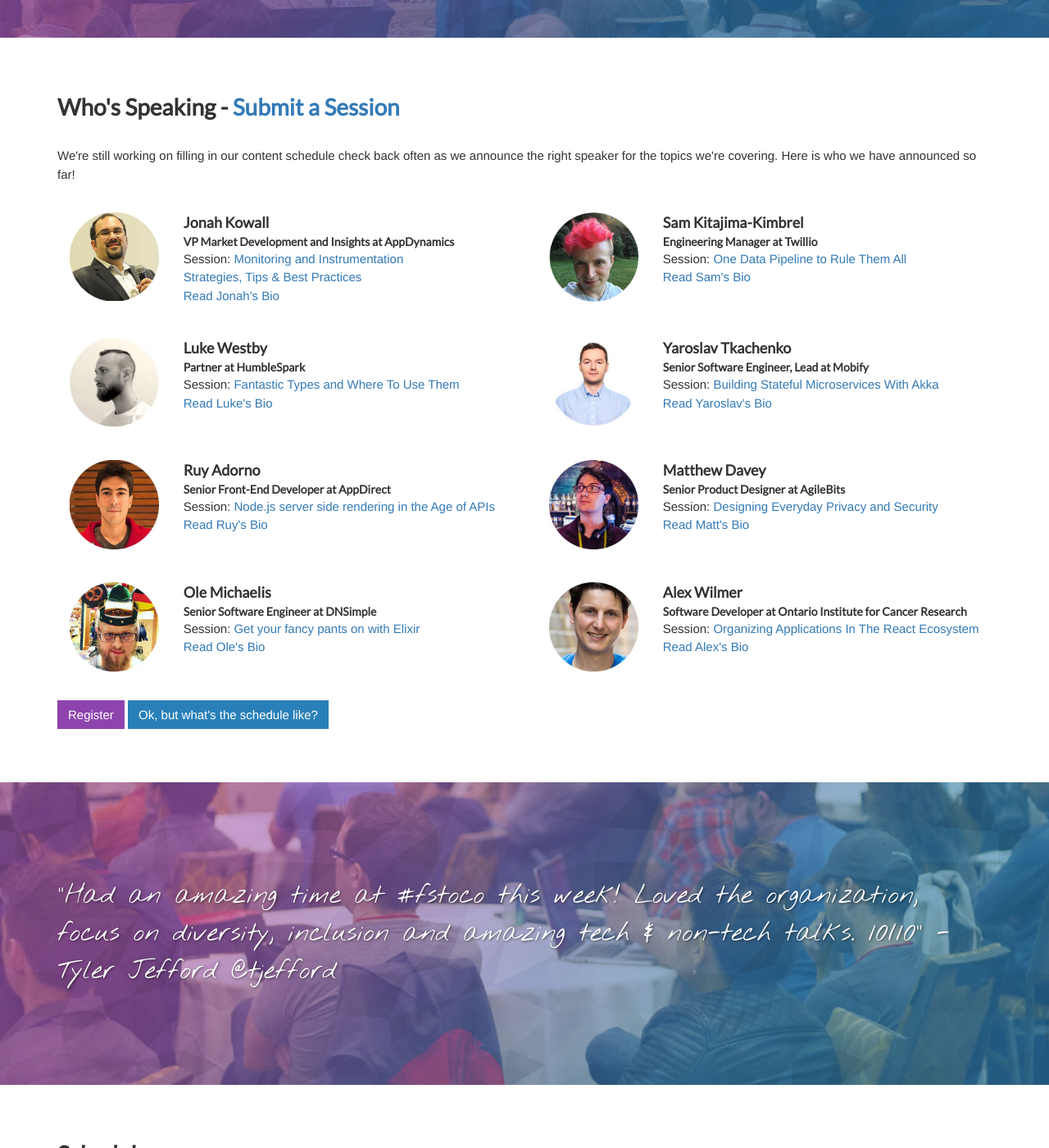
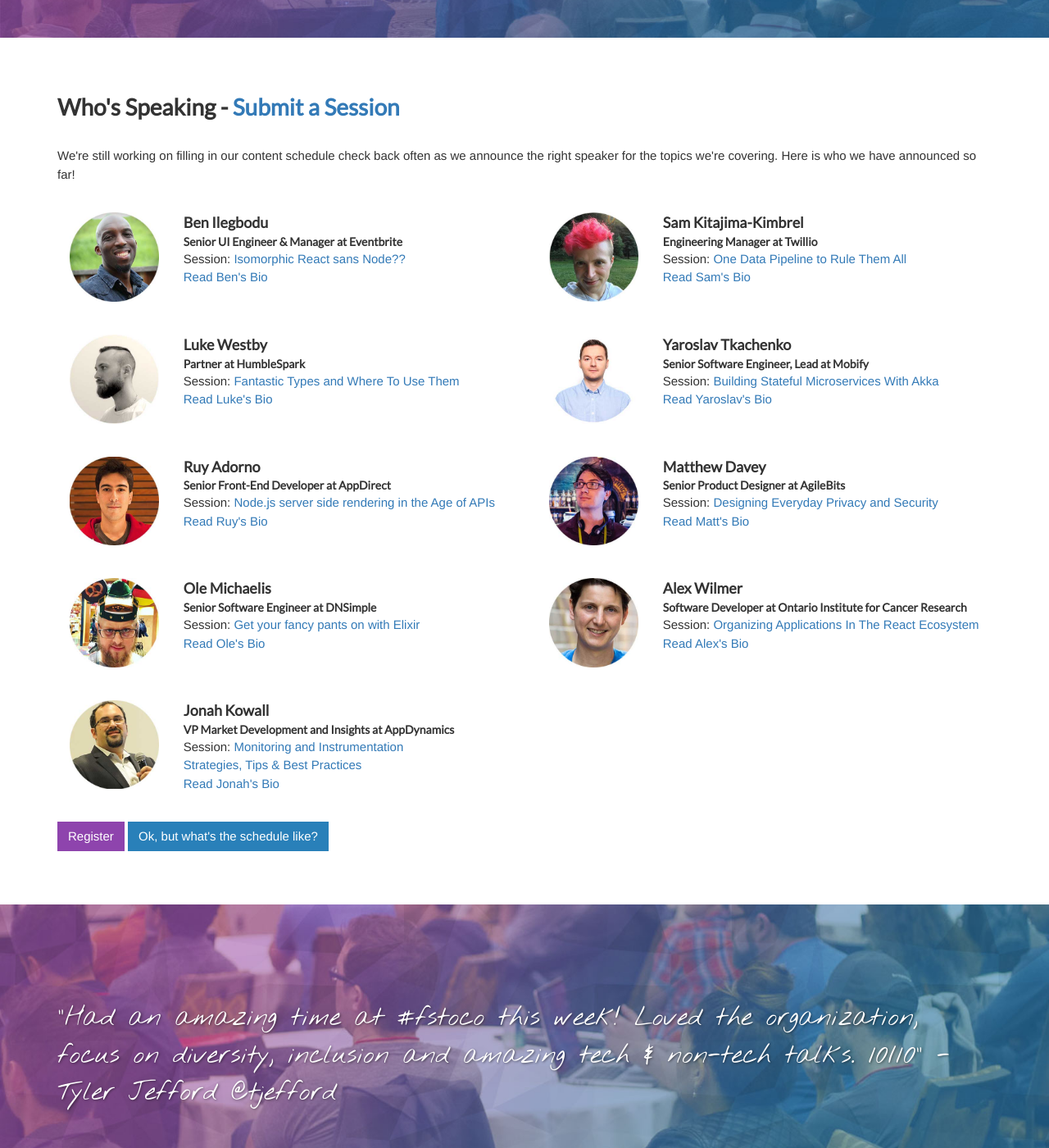
Before and after one commit to fullstackto/fsto2017, a Jekyll site: the page built from index.html, in a window 1280 px wide and 1400 px high, scrolled down 1538 px. Shown: the whole window at 82% size. Built offline with Jekyll 4.4.1, drawn with Linux system fonts in a browser that asks for light colours; some of the changed text lies outside the part shown.

Commit message:
Ben speaker

```diff
--- a/_includes/footer.html
+++ b/_includes/footer.html
@@ -63,6 +63,12 @@
       <div class="col-xs-12">
 				<h3>Speaker Sponsors</h3>
 				<p>We would like to thank the following companies for paying the way for their employees to come speak at our events</p>
+        <div class="sponsor">
+					<p class="rank">Speaker Sponsor</p>
+					<div class="sponsor-img">
+						<a href="#" target="_Blank"><img src="/images/sponsors/dnsimple.png" class="img-responsive" alt="DNSimple"></a>
+					</div>
+				</div>
       </div>
     </div>
   </div>
@@ -82,24 +88,6 @@
 					<p class="rank">Community Partner</p>
 					<div class="sponsor-img">
 						<a href="http://www.meetup.com/ruby-lightning-to/" target="_Blank"><img src="/images/sponsors/rubylightning.jpg" class="img-responsive" alt="Ruby Lightning Talks"></a>
-					</div>
-				</div>
-				<div class="sponsor">
-					<p class="rank">Community Partner</p>
-					<div class="sponsor-img">
-						<a href="http://www.meetup.com/Women-Who-Code-Toronto/" target="_Blank" ><img src="/images/sponsors/wwc.jpg" class="img-responsive" alt="Women Who Code"></a>
-					</div>
-				</div>
-				<div class="sponsor">
-					<p class="rank">Meetup Partner</p>
-					<div class="sponsor-img">
-						<a href="http://www.pridetoronto.com/" target="_Blank" ><img src="/images/sponsors/pride-toronto.jpg" class="img-responsive" alt="Pride Toronto"></a>
-					</div>
-				</div>
-				<div class="sponsor">
-					<p class="rank">Community Partner</p>
-					<div class="sponsor-img">
-						<a href="http://www.meetup.com/Music-Technology-Meetup/" target="_Blank" ><img src="/images/sponsors/mtmu.jpg" class="img-responsive" alt="Music Technology Meetup"></a>
 					</div>
 				</div>
 		    </div>
--- a/index.html
+++ b/index.html
@@ -53,13 +53,13 @@
     <div class="row">
       <div class="col-sm-6 speaker speaker-card">
           <div class="col-xs-3">
-            <img src="/images/speakers/jonah.jpg" alt="Jonah Photo" class="img-responsive" />
+            <img src="/images/speakers/ben.jpg" alt="Ben Photo" class="img-responsive" />
           </div>
           <div class="col-xs-9">
-            <h4>Jonah Kowall</h4>
-            <h5>VP Market Development and Insights at AppDynamics</h5>
-            <p>Session: <a href="/sessions#jonah">Monitoring and Instrumentation<br /> Strategies, Tips &amp; Best Practices</a><br />
-            <a href="/speakers#jonah">Read Jonah's Bio</a></p>
+            <h4>Ben Ilegbodu</h4>
+            <h5>Senior UI Engineer &amp; Manager at Eventbrite</h5>
+            <p>Session: <a href="/sessions#ben">Isomorphic React sans Node??</a><br />
+            <a href="/speakers#ben">Read Ben's Bio</a></p>
           </div>
       </div>
       <div class="col-sm-6 speaker speaker-card">
@@ -147,6 +147,19 @@
       </div>
     </div>
     <div class="row">
+      <div class="col-sm-6 speaker speaker-card">
+          <div class="col-xs-3">
+            <img src="/images/speakers/jonah.jpg" alt="Jonah Photo" class="img-responsive" />
+          </div>
+          <div class="col-xs-9">
+            <h4>Jonah Kowall</h4>
+            <h5>VP Market Development and Insights at AppDynamics</h5>
+            <p>Session: <a href="/sessions#jonah">Monitoring and Instrumentation<br /> Strategies, Tips &amp; Best Practices</a><br />
+            <a href="/speakers#jonah">Read Jonah's Bio</a></p>
+          </div>
+      </div>
+    </div>
+    <div class="row">
       <div class="col-xs-12">
         <p><a href="https://ti.to/fstoco/2017" class="btn btn-reg">Register</a> <a href="#schedule" class="btn btn-more">Ok, but what's the schedule like?</a></p>
       </div>
@@ -220,7 +233,7 @@
 
               <tr>
                 <td>4:00-4:45</td>
-                <td>CS ARCH</td>
+                <td><a href="/sessions#ben">Isomorphic React sans Node??</a></td>
                 <td>SS CODE</td>
                 <td>Team Skils</td>
               </tr>
```
Also changed, not shown: sessions/index.html (+8 -0 lines), speakers/index.html (+9 -0 lines), images/speakers/ben.jpg (added), images/sponsors/dnsimple.png (added).
